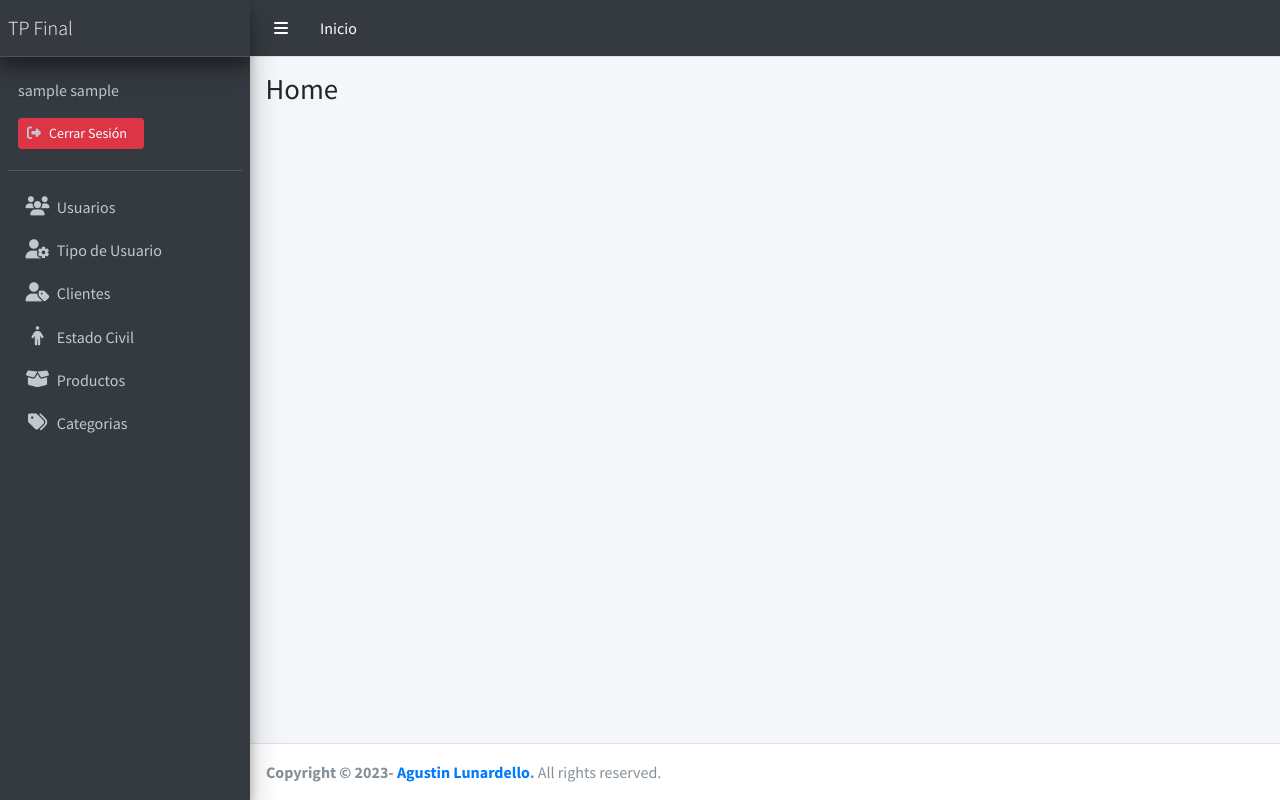
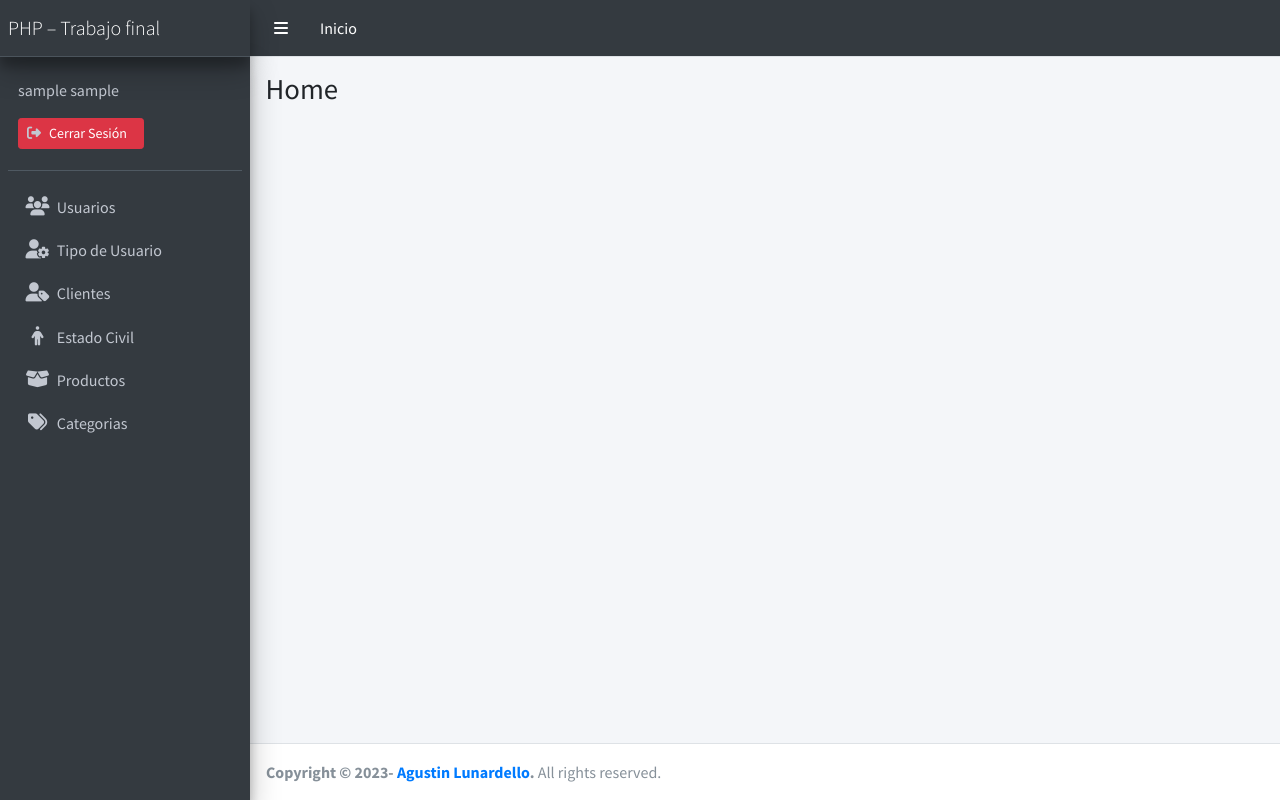
Before and after one commit to AgustinLunardello/Tp-Final-Lab04, a PHP site: page /Tp-Final-Lab04/ in a window 1280 px wide. Run offline with PHP 8.4, Linux system fonts and the light colour scheme; the visitor is signed in with stand-in values (Sample User, id 1); some libraries are stand-ins or nearby versions.

Commit message:
edit menu tittle

```diff
--- a/vistas/modulos/menu.php
+++ b/vistas/modulos/menu.php
@@ -2,7 +2,7 @@
 <aside class="main-sidebar sidebar-dark-primary elevation-4">
     <!-- Brand Logo -->
     <a href="#" class="brand-link elevation-4">
-        <span class="brand-text font-weight-light mx-auto">TP Final
+        <span class="brand-text font-weight-light mx-auto">PHP – Trabajo final
         </span>
     </a>
 
```
